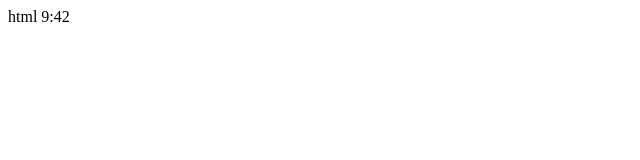
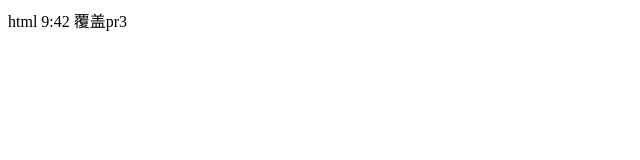
Before and after one commit to 94dreamer/test-action, a website: page _site/index.html in a window 1280 px wide. Shown: the whole page, without its empty margins (0-640 px from the left). Drawn offline with Linux system fonts and the light colour scheme.

```diff
--- a/_site/index.html
+++ b/_site/index.html
@@ -7,6 +7,6 @@
     <title>Document</title>
   </head>
   <body>
-    html 9:42
+    html 9:42 覆盖pr3
   </body>
 </html>
```
